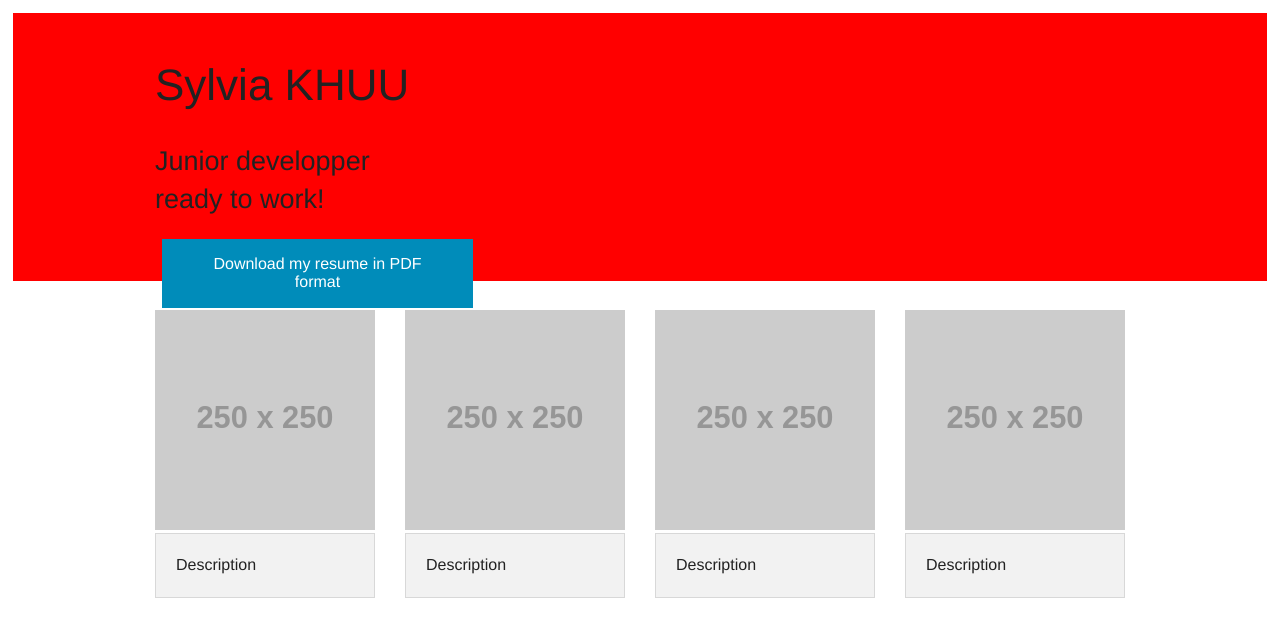
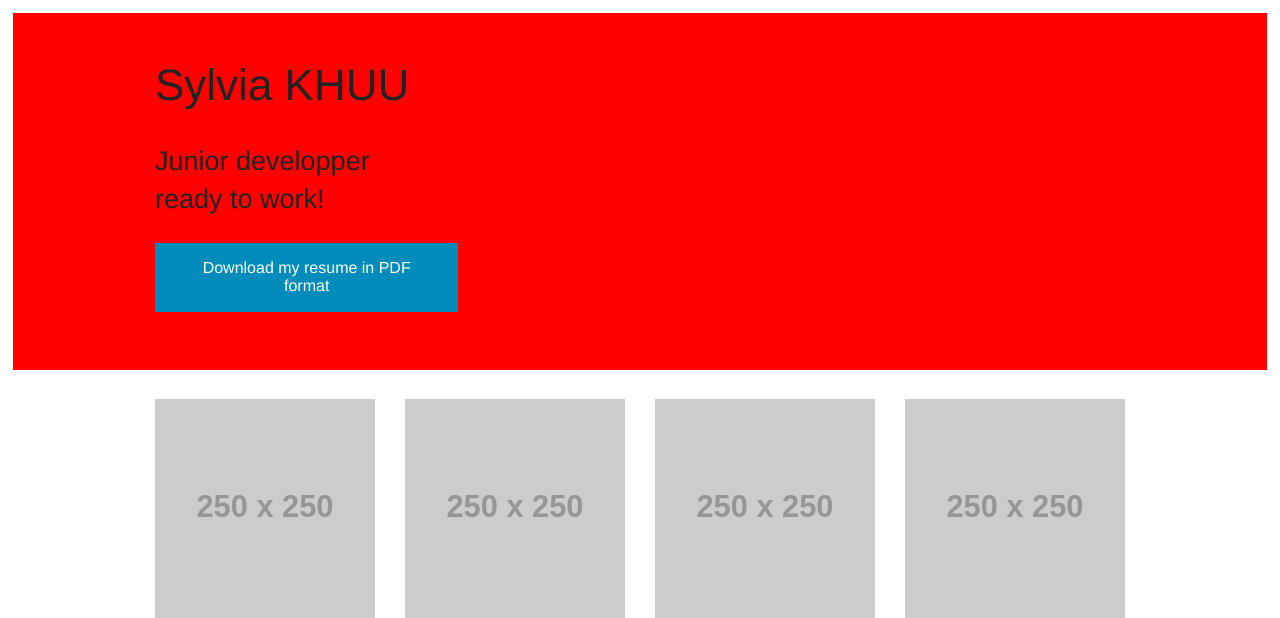
Before and after one commit to p00ps/p00ps.github.io, a PHP site: page / in a window 1280 px wide. Shown: the part 45-663 px from the top of the page. Run offline with PHP 8.4, Linux system fonts and the light colour scheme; grey boxes labelled with a size stand in for pictures from a placeholder-image service; some libraries are stand-ins or nearby versions.

Commit message:
- button css

```diff
--- a/css/addson.css
+++ b/css/addson.css
@@ -1,4 +1,4 @@
-.featured-button{
+.featured{
 	top:85%;
 	margin:-1% 0px 0px 2%;
 	position:absolute;
```
